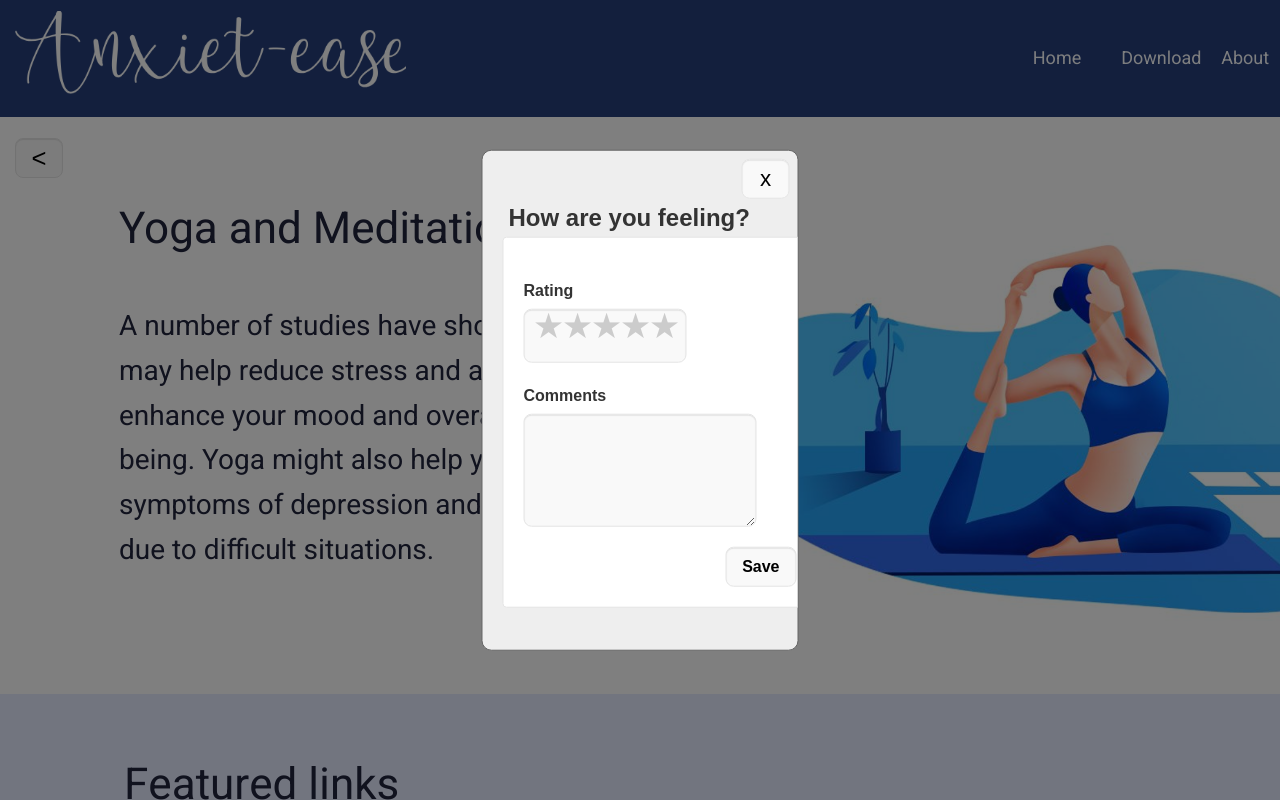
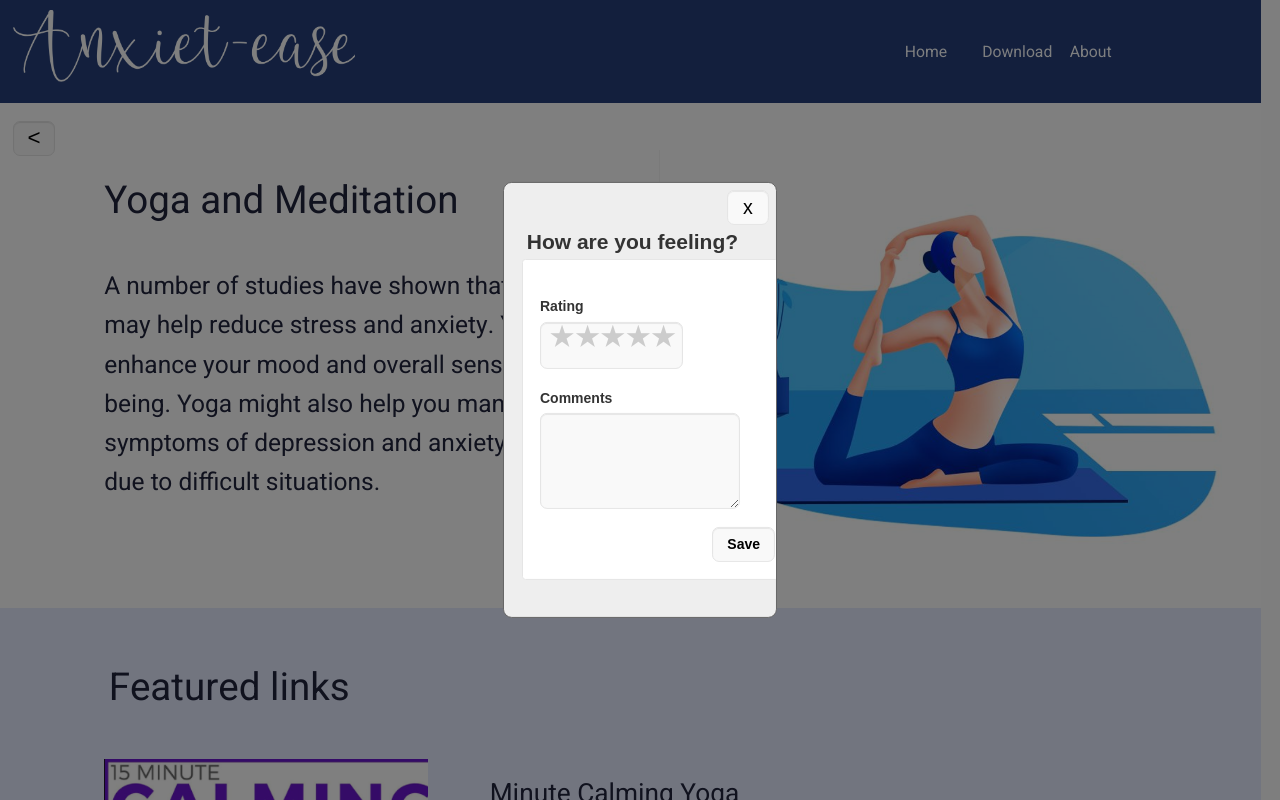
Before and after one commit to Sidarth-V/Anxiet-ease, a PHP site: page /yoga/yoga.html in a window 1280 px wide. Run offline with PHP 8.4, Linux system fonts and the light colour scheme.

Commit message:
fixed scam from hack

```diff
--- a/activities/activities.css
+++ b/activities/activities.css
@@ -8,6 +8,9 @@
 	position:absolute;
 }
 body{
+	zoom: 0.876;
+    -moz-transform: scale(2);
+    -moz-transform-origin: 0 0;
 	width: 1440px;
 	height: 2967px;
 }
--- a/animals/animals.css
+++ b/animals/animals.css
@@ -11,6 +11,9 @@ a{
 body{
 	width:1440px;
 	height:1848px;
+	zoom: 0.876;
+    -moz-transform: scale(2);
+    -moz-transform-origin: 0 0;
 }
 
 .git{
--- a/cooking/cooking.css
+++ b/cooking/cooking.css
@@ -1,6 +1,11 @@
 a{
 	text-decoration: none;
 	color: #000;
+}
+body{
+	zoom: 0.876;
+    -moz-transform: scale(2);
+    -moz-transform-origin: 0 0;
 }
 .e33_452 {
 	overflow:hidden;
--- a/exercise/exercise.css
+++ b/exercise/exercise.css
@@ -1,6 +1,11 @@
 a{
 	text-decoration: none;
 	color: #000;
+}
+body{
+	zoom: 0.876;
+    -moz-transform: scale(2);
+    -moz-transform-origin: 0 0;
 }
 .e32_695 {
 	overflow:hidden;
--- a/monthlycal/month.css
+++ b/monthlycal/month.css
@@ -4,6 +4,10 @@
 body {
   font-size: 14px;
   width: 1442px;
+  zoom: 0.876;
+  -moz-transform: scale(2);
+  -moz-transform-origin: 0 0;
+
 }
 .anc{
   color: #fff;
--- a/music/music.css
+++ b/music/music.css
@@ -5,7 +5,11 @@ a{
 .e33_290 {
 	overflow:hidden;
 }
-
+body{
+	zoom: 0.876;
+    -moz-transform: scale(2);
+    -moz-transform-origin: 0 0;
+}
 .e33_452 {
 	overflow:hidden;
 }
--- a/profile/profile.css
+++ b/profile/profile.css
@@ -3,6 +3,11 @@
 }
 body {
   font-size: 14px;
+}
+body {
+  zoom: 0.876;
+  -moz-transform: scale(2);
+  -moz-transform-origin: 0 0;
 }
 .v9_350 {
   width: 100%;
--- a/register/main.css
+++ b/register/main.css
@@ -3,6 +3,9 @@
   } */
   body {
     font-size: 14px;
+    zoom: 0.876;
+    -moz-transform: scale(2);
+    -moz-transform-origin: 0 0;
   }
   ::placeholder{
     color: white;
--- a/sign-up/signup.css
+++ b/sign-up/signup.css
@@ -5,6 +5,9 @@
     font-size: 14px;
     width: 1440px;
     height: 955px;
+    zoom: 0.876;
+    -moz-transform: scale(2);
+    -moz-transform-origin: 0 0;
   }
   ::placeholder {
     color: white;
--- a/weeklycalendar/weekcalendar.css
+++ b/weeklycalendar/weekcalendar.css
@@ -12,6 +12,9 @@ body {
   font-size: 14px;
   width:1439px;
 	height:1657px;
+  zoom: 0.876;
+  -moz-transform: scale(2);
+  -moz-transform-origin: 0 0;
 }
 
 p{
--- a/yoga/yoga.css
+++ b/yoga/yoga.css
@@ -1,6 +1,11 @@
 a{
 	text-decoration: none;
 	color: #000;
+}
+body{
+	zoom: 0.876;
+    -moz-transform: scale(2);
+    -moz-transform-origin: 0 0;
 }
 .e33_344 {
 	overflow:hidden;
```
Also changed, not shown: index.html (+5 -3 lines), styles.css (+9 -14 lines).
